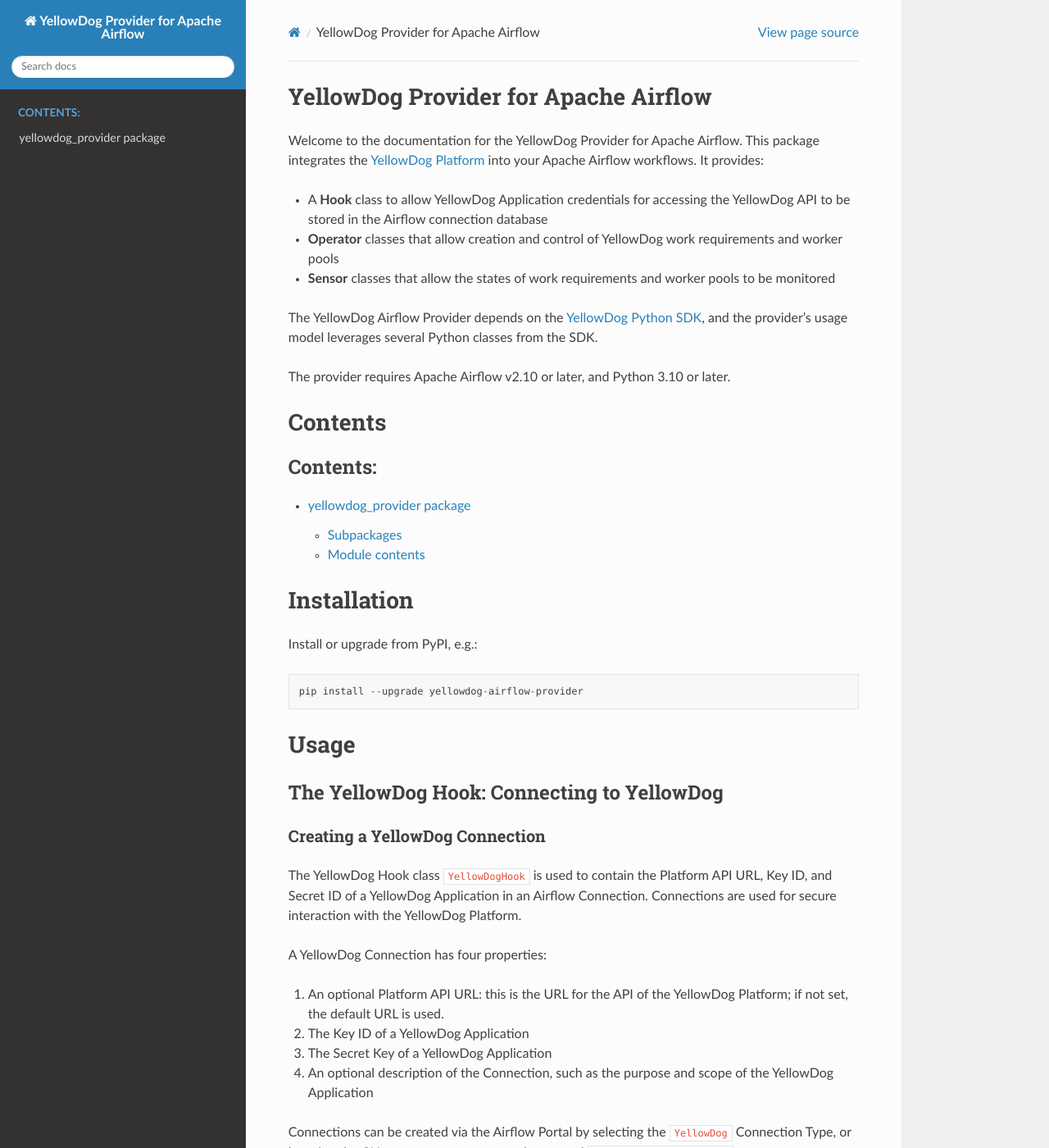
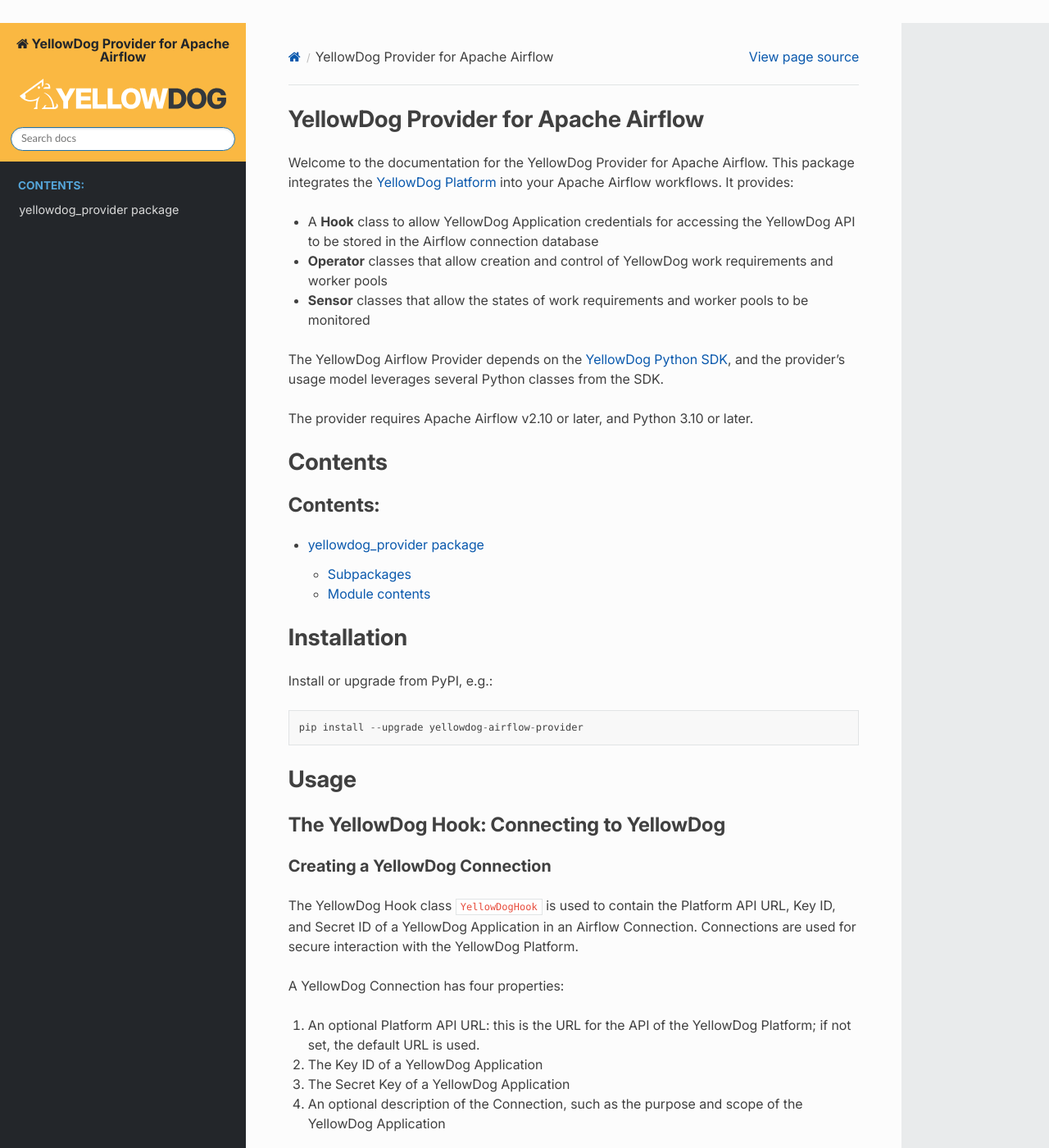
Before and after one commit to yellowdog/airflow-provider, a Sphinx documentation site: the page built from docs/index.rst, in a window 1280 px wide and 1400 px high. Shown: the whole window at 82% size. Built offline with Sphinx 7.4.7 and the Read the Docs theme 3.1.0, drawn with Linux system fonts in a browser that asks for light colours.

Commit message:
Add YD docs bar and branding

```diff
--- /dev/null
+++ b/docs/_static/custom.css
@@ -0,0 +1,90 @@
+:root {
+  --yd-yellow-500: #fab842;
+  --yd-grey-100: #e9ebec;
+  --yd-grey-800: #33383d;
+  --yd-grey-900: #23262a;
+  --yd-blue-500: #0a59ad;
+  --docs-bar-height: 1.75rem;
+}
+
+@font-face {
+  font-family: "Inter";
+  src: url("./inter-normal-variable.woff2") format("woff2-variations");
+  font-weight: 100 900;
+  font-stretch: 75% 125%;
+  font-style: normal;
+  font-display: swap;
+}
+
+@font-face {
+  font-family: "Inter";
+  src: url("./inter-italic-variable.woff2") format("woff2-variations");
+  font-weight: 100 900;
+  font-style: italic;
+  font-display: swap;
+}
+
+body,
+.rst-content .toctree-wrapper > p.caption,
+h1,
+h2,
+h3,
+h4,
+h5,
+h6,
+legend .wy-side-nav-search > div.switch-menus > div.language-switch select,
+.wy-side-nav-search > div.switch-menus > div.version-switch select,
+.rst-versions {
+  font-family:
+    Inter,
+    Lato,
+    proxima-nova,
+    Helvetica Neue,
+    Arial,
+    sans-serif;
+}
+
+h1,
+h2,
+h3,
+h4,
+h5,
+h6 {
+  font-weight: 700;
+}
+
+.wy-nav-content-wrap {
+  background-color: var(--yd-grey-100);
+}
+
+.wy-nav-top {
+  background-color: var(--yd-yellow-500);
+  color: var(--yd-grey-900);
+
+  a {
+    color: var(--yd-grey-900);
+  }
+}
+
+.wy-nav-side {
+  background-color: var(--yd-grey-900);
+}
+
+.wy-grid-for-nav,
+.wy-nav-side {
+  height: calc(100% - var(--docs-bar-height));
+  top: var(--docs-bar-height);
+}
+
+.wy-side-nav-search {
+  background-color: var(--yd-yellow-500);
+}
+
+.wy-side-nav-search .wy-dropdown > a,
+.wy-side-nav-search > a {
+  color: var(--yd-grey-900);
+}
+
+a {
+  color: var(--yd-blue-500);
+}
--- a/docs/conf.py
+++ b/docs/conf.py
@@ -28,4 +28,6 @@
 # https://www.sphinx-doc.org/en/master/usage/configuration.html#options-for-html-output
 
 html_theme = "sphinx_rtd_theme"
+html_logo = "_static/yellowdog-wordmark.svg"
 html_static_path = ["_static"]
+html_css_files = ["custom.css"]
```
Also changed, not shown: docs/_static/inter-italic-variable.woff2 (added), docs/_static/inter-normal-variable.woff2 (added), docs/_static/yellowdog-wordmark.svg (added), 2 other files.
